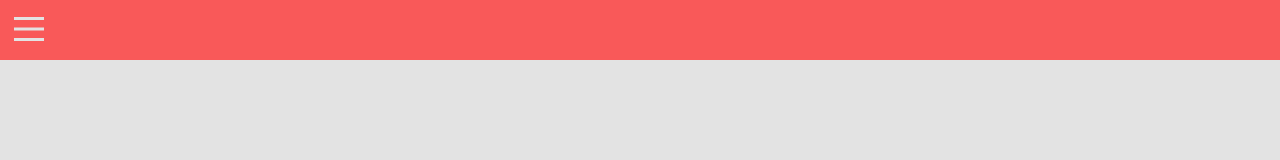
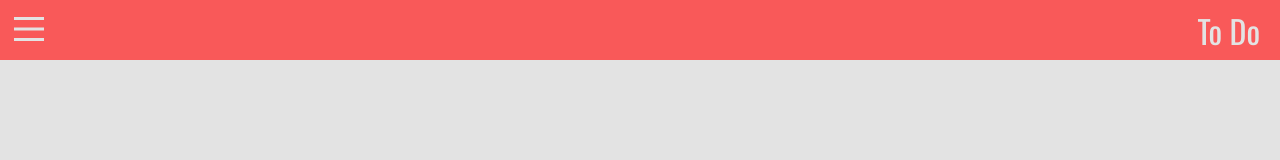
Before and after one commit to lucas-amberg/to-do-list, a website: page dist/index.html in a window 1280 px wide. Drawn offline with nearby package versions, Linux system fonts and the light colour scheme.

Commit message:
Create heading

```diff
--- a/src/styles/style.css
+++ b/src/styles/style.css
@@ -1,3 +1,5 @@
+@import url('https://fonts.googleapis.com/css2?family=Oswald&display=swap');
+
 :root {
     --dark-color: #233142;
     --gray-color: #455d7a;
@@ -52,11 +54,21 @@
     height: 60px;
     flex-grow: 0;
     background-color: var(--red-color);
+    display: flex;
+    align-items: center;
+    justify-content: flex-end;
+    padding-right: 20px;
 }
 
 .content {
     background-color: var(--white-color);
     flex: 1;
+}
+
+.heading {
+    font-family: "Oswald", sans-serif;
+    color: var(--white-color);
+    font-size: 2rem;
 }
 
 @media (max-width: 700px) {
```
Also changed, not shown: dist/index.html, dist/main.js.
